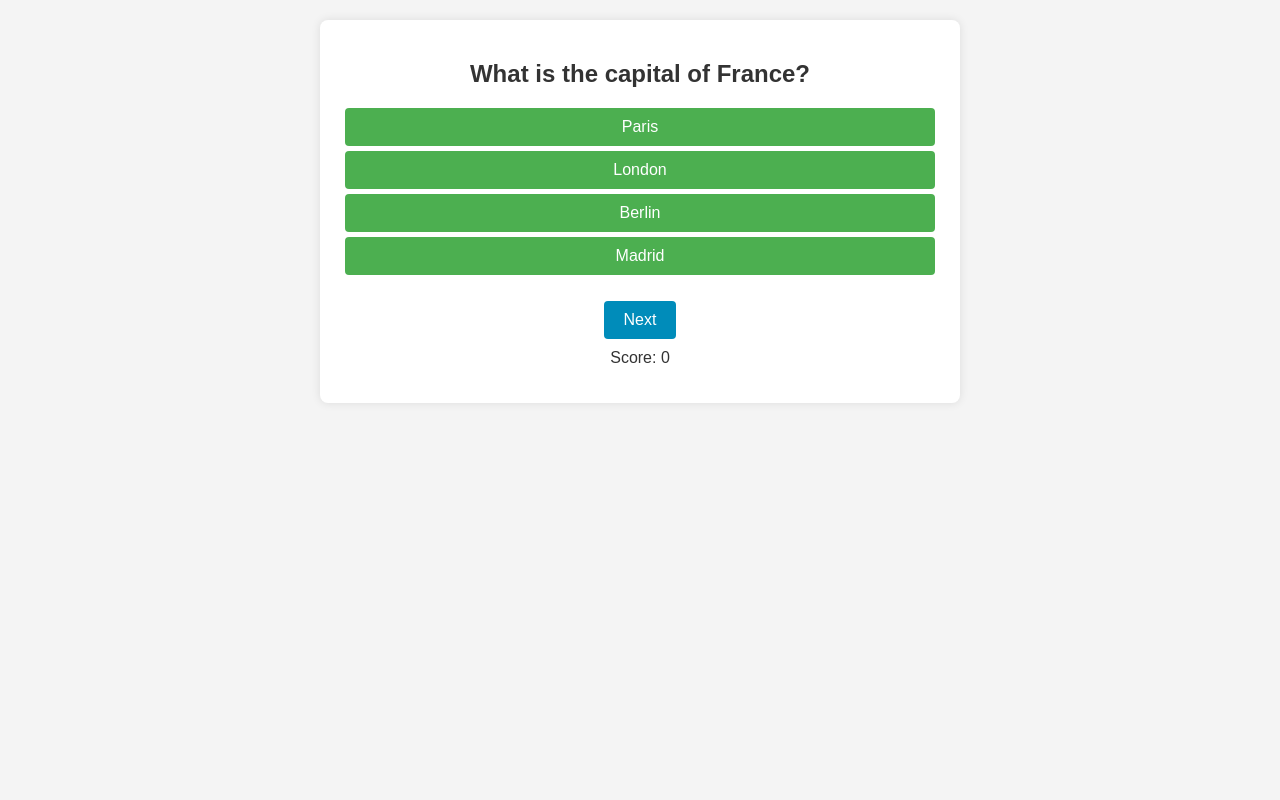
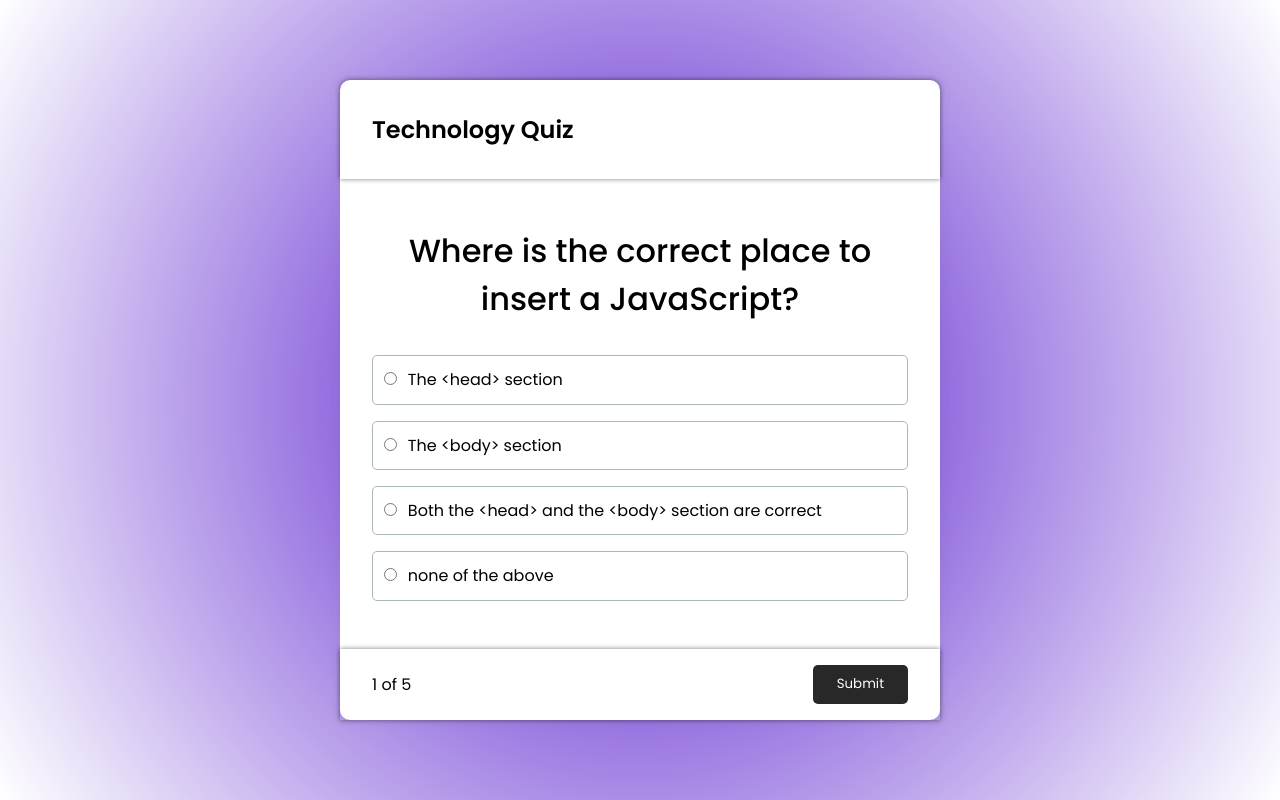
Before and after one commit to FakherSaafi/QUIZ, a plain HTML site: page index.html in a window 1280 px wide. Drawn offline with Linux system fonts and the light colour scheme.

Commit message:
Update index.html

```diff
--- a/index.html
+++ b/index.html
@@ -5,148 +5,281 @@
     <meta name="viewport" content="width=device-width, initial-scale=1.0">
     <title>MCQ App</title>
     <style>
-    body {
-        font-family: 'Arial', sans-serif;
-        background-color: #f4f4f4;
-        margin: 20px;
-        text-align: center;
+    @import url("https://fonts.googleapis.com/css2?family=Poppins:wght@400;500;600&family=Ruda:wght@400;600;700&display=swap");
+
+* {
+  padding: 0;
+  margin: 0;
+  box-sizing: border-box;
 }
 
-    #quiz-container {
-        max-width: 600px;
-        margin: 20px auto;
-        background-color: #fff;
-        padding: 20px;
-        border-radius: 8px;
-        box-shadow: 0 0 10px rgba(0, 0, 0, 0.1);
+body {
+  background: rgb(77, 14, 203);
+  background: radial-gradient(
+    circle,
+    rgba(77, 14, 203, 1) 0%,
+    rgba(255, 255, 255, 1) 100%
+  );
+  font-family: "poppins", sans-serif;
+  display: flex;
+  align-items: center;
+  justify-content: center;
+  height: 100vh;
+  overflow: hidden;
 }
 
-    h2 {
-        color: #333;
+.quiz-container {
+  background: #fff;
+  border-radius: 10px;
+  box-shadow: 0 0 10px 2px rgba(100, 100, 100, 0.1);
+  max-width: 600px;
+  width: 100%;
 }
 
-    ul {
-        list-style-type: none;
+.quiz-header {
+  display: flex;
+  align-items: center;
+  justify-content: space-between;
+  padding: 2rem 2rem;
+  box-shadow: 0px 0px 5px rgba(0, 0, 0, 0.5);
+  border-top-left-radius: 10px;
+  border-top-right-radius: 10px;
+}
+
+.quiz-header h2 {
+  font-size: 1.5rem;
+}
+
+.quiz-header p {
+  background: #111;
+  padding: 0.4rem 1rem;
+  color: #fff;
+  border-radius: 5px;
+}
+
+.quiz-body {
+  padding: 2rem 2rem;
+}
+
+.quiz-body h2 {
+  padding: 1rem 0;
+  font-size: 2rem;
+  font-weight: 500;
+  text-align: center;
+  margin: 0;
+}
+
+.quiz-body ul {
+  list-style: none;
   padding: 0;
 }
 
-    li {
-        background-color: #4CAF50;
-        color: #fff;
-        padding: 10px;
-        margin: 5px;
-        border-radius: 4px;
+.quiz-body ul li {
+  margin: 1rem 0;
+  font-size: 1rem;
+  border: 1px solid #aab7b8;
+  padding: 0.7rem;
+  border-radius: 5px;
   cursor: pointer;
-        transition: background-color 0.3s;
 }
 
-    li:hover {
-        background-color: #45a049;
+.quiz-body ul li label {
+  cursor: pointer;
+  padding: 0 0.4rem;
 }
 
-    button {
-        background-color: #008CBA;
-        color: #fff;
-        padding: 10px 20px;
-        border: none;
-        border-radius: 4px;
-        cursor: pointer;
-        font-size: 16px;
-        margin-top: 10px;
-        transition: background-color 0.3s;
+.quiz-footer {
+  display: flex;
+  align-items: center;
+  justify-content: space-between;
+  padding: 1rem 2rem;
+  box-shadow: 0px 0px 5px rgba(0, 0, 0, 0.5);
 }
 
-    button:hover {
-        background-color: #005b7f;
+.quiz-footer button {
+  padding: 0.6rem 1.5rem;
+  outline: none;
+  background: #111;
+  border: 0;
+  cursor: pointer;
+  font-family: inherit;
+  border-radius: 5px;
+  color: #fff;
+  opacity: 0.9;
+  transition: 0.3s ease-in-out;
 }
 
-    #result {
-        margin-top: 10px;
-        color: #333;
+.quiz-body button {
+  padding: 0.6rem 1rem;
+  outline: none;
+  background: #111;
+  border: 0;
+  cursor: pointer;
+  font-family: inherit;
+  border-radius: 5px;
+  color: #fff;
+  opacity: 0.9;
+  transition: 0.3s ease-in-out;
+  display: block;
+  margin: 0 auto;
+}
+
+.quiz-footer button:hover {
+  opacity: 1;
 }
 </style>
 
 </head>
 <body>
-
-<div id="quiz-container">
-    <h2 id="question"></h2>
-    <ul id="options"></ul>
-    <button onclick="nextQuestion()">Next</button>
-    <p id="result"></p>
+<div class="quiz-container" id="quiz">
+      <div class="quiz-header">
+        <h2 class="header-txt">Technology Quiz</h2>
+      </div>
+      <div class="quiz-body">
+        <h2 id="question">Question Text</h2>
+        <ul>
+          <li>
+            <input type="radio" name="answer" id="a" class="answer" />
+            <label for="a" id="a_text">Questions</label>
+          </li>
+          <li>
+            <input type="radio" name="answer" id="b" class="answer" />
+            <label for="b" id="b_text">Questions</label>
+          </li>
+          <li>
+            <input type="radio" name="answer" id="c" class="answer" />
+            <label for="c" id="c_text">Questions</label>
+          </li>
+          <li>
+            <input type="radio" name="answer" id="d" class="answer" />
+            <label for="d" id="d_text">Questions</label>
+          </li>
+        </ul>
+      </div>
+      <div class="quiz-footer">
+        <div class="quiz-details"></div>
+        <button type="button" id="btn">Submit</button>
+      </div>
     </div>
 
 <script>
-    // Define your quiz data as text
-    var quizData = [
+    "use strict";
+
+const quizData = [
  {
-            question: "What is the capital of France?",
-            options: ["Paris", "London", "Berlin", "Madrid"],
-            correctAnswer: "Paris"
+  question: "Where is the correct place to insert a JavaScript?",
+  a: "The <head> section",
+  b: "The <body> section",
+  c: "Both the <head> and the <body> section are correct",
+  d: "none of the above",
+  correct: "c"
+ },
+
+ {
+  question: "Which language runs in a web browser?",
+  a: "Java",
+  b: "C",
+  c: "Python",
+  d: "JavaScript",
+  correct: "d"
  },
  {
-            question: "Which planet is known as the Red Planet?",
-            options: ["Earth", "Mars", "Venus", "Jupiter"],
-            correctAnswer: "Mars"
+  question: "What does CSS stand for?",
+  a: "Central Style Sheets",
+  b: "Cascading Style Sheets",
+  c: "Cascading Simple Sheets",
+  d: "Cars SUVs Sailboats",
+  correct: "b"
  },
  {
-            question: "What is the largest mammal on Earth?",
-            options: ["Elephant", "Blue Whale", "Giraffe", "Hippopotamus"],
-            correctAnswer: "Blue Whale"
+  question: "What does HTML stand for?",
+  a: "Hypertext Markup Language",
+  b: "Hypertext Markdown Language",
+  c: "Hyperloop Machine Language",
+  d: "Helicopters Terminals Motorboats Lamborginis",
+  correct: "a"
+ },
+ {
+  question: "What year was JavaScript launched?",
+  a: "1996",
+  b: "1995",
+  c: "1994",
+  d: "none of the above",
+  correct: "b"
  }
-        // Add more questions as needed
 ];
 
-    var currentQuestion = 0;
-    var score = 0;
+const quiz = document.querySelector(".quiz-body");
+const answerEl = document.querySelectorAll(".answer");
+const questionEl = document.getElementById("question");
+const footerEl = document.querySelector(".quiz-footer");
+const quizDetailEl = document.querySelector(".quiz-details");
+const liEl = document.querySelector("ul li");
 
-    function loadQuestion() {
-        var questionElement = document.getElementById("question");
-        var optionsElement = document.getElementById("options");
-        var resultElement = document.getElementById("result");
+const a_txt = document.getElementById("a_text");
+const b_txt = document.getElementById("b_text");
+const c_txt = document.getElementById("c_text");
+const d_txt = document.getElementById("d_text");
+const btnSubmit = document.getElementById("btn");
 
-        questionElement.textContent = quizData[currentQuestion].question;
+let currentQuiz = 0;
+let score = 0;
 
-        // Clear previous options
-        optionsElement.innerHTML = "";
+loadQuiz();
 
-        // Populate options
-        quizData[currentQuestion].options.forEach(function (option, index) {
-            var li = document.createElement("li");
-            li.textContent = option;
-            li.onclick = function () {
-                checkAnswer(option);
-            };
-            optionsElement.appendChild(li);
+function loadQuiz() {
+ deselectAnswers();
+ const currentQuizData = quizData[currentQuiz];
+ questionEl.innerText = currentQuizData.question;
+ a_txt.innerText = currentQuizData.a;
+ b_txt.innerText = currentQuizData.b;
+ c_txt.innerText = currentQuizData.c;
+ d_txt.innerText = currentQuizData.d;
+ quizDetailEl.innerHTML = `<p>${currentQuiz + 1} of ${quizData.length}</p>`;
+}
+
+// deselect
+function deselectAnswers() {
+ answerEl.forEach((answerEl) => {
+  answerEl.checked = false;
+ });
+}
+
+// get selected
+function getSelected() {
+ let answer;
+ answerEl.forEach((answerEls) => {
+  if (answerEls.checked) {
+   answer = answerEls.id;
+  }
+ });
+ return answer;
+}
+
+btnSubmit.addEventListener("click", function () {
+ const answers = getSelected();
+
+ if (answers) {
+  if (answers === quizData[currentQuiz].correct) {
+   score++;
+  }
+  nextQuestion();
+ }
 });
 
-        resultElement.textContent = "Score: " + score;
-    }
+// next Slide
+function nextQuestion() {
+ currentQuiz++;
 
-    function checkAnswer(selectedOption) {
-        var correctAnswer = quizData[currentQuestion].correctAnswer;
-        var resultElement = document.getElementById("result");
-
-        if (selectedOption === correctAnswer) {
-            score++;
-            resultElement.textContent = "Correct! Score: " + score;
+ if (currentQuiz < quizData.length) {
+  loadQuiz();
  } else {
-            resultElement.textContent = "Incorrect. The correct answer is: " + correctAnswer + ". Score: " + score;
+  quiz.innerHTML = `<h2>You answered ${score}/${quizData.length} question correctly</h2>
+    <button type="button" onclick="location.reload()">Reload</button>
+    `;
+  footerEl.style.display = "none";
  }
 }
-
-    function nextQuestion() {
-        if (currentQuestion < quizData.length - 1) {
-            currentQuestion++;
-            loadQuestion();
-        } else {
-            alert("Quiz completed. Your final score is: " + score);
-            // You can add more logic here, such as resetting the quiz or displaying a summary.
-        }
-    }
-
-    // Initial load
-    loadQuestion();
 </script>
 
 </body>
```
Lines whose indentation alone changed are shown as unchanged.
